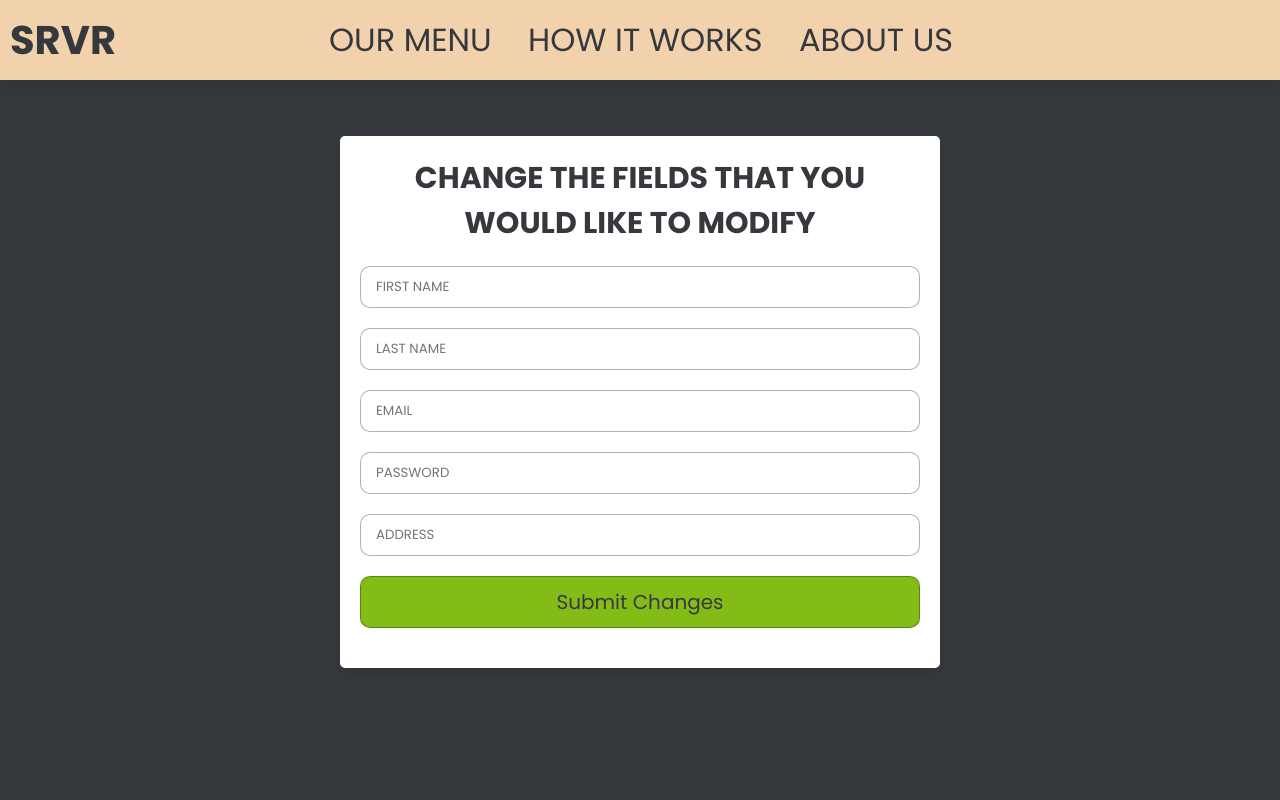
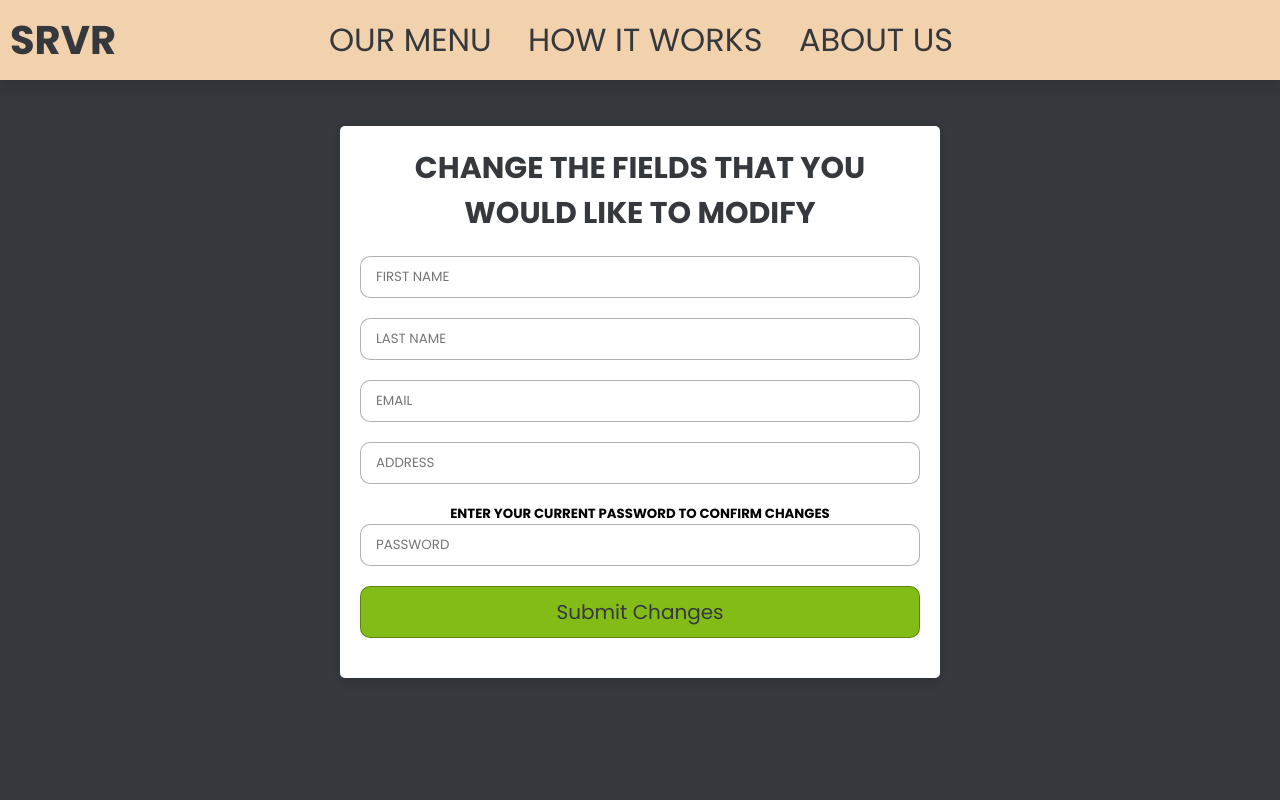
Before and after one commit to alexp230/SRVR-CS499-FinalProject, a Flask app: page /usrsettings in a window 1280 px wide. Run offline with Flask 3, Linux system fonts and the light colour scheme.

Commit message:
added password field to confirm changes

```diff
--- a/templates/tempusrsettings.html
+++ b/templates/tempusrsettings.html
@@ -36,10 +36,11 @@
             <input type="text" name="fname" required placeholder="First name">
             <input type="text" name="lname" required placeholder="Last name">
             <input type="email" name="email" required placeholder="Email">
-            <input type="email" name="password" required placeholder="Password">
             <input type="text" name="address" required placeholder="Address">
             <!-- <input type="password" name="password" required placeholder="Enter your password"> -->
             <!-- <input type="password" name="confirm_password" required placeholder="Confirm your password"> -->
+            <h5>Enter your current password to confirm changes</h5>
+            <input type="email" name="password" required placeholder="Password">
             <input type="submit" value="Submit Changes" class="form-btn">
             <!-- <p>Back to <a href="tempusrhome.html">Home</a></p> -->
         </form>
```
